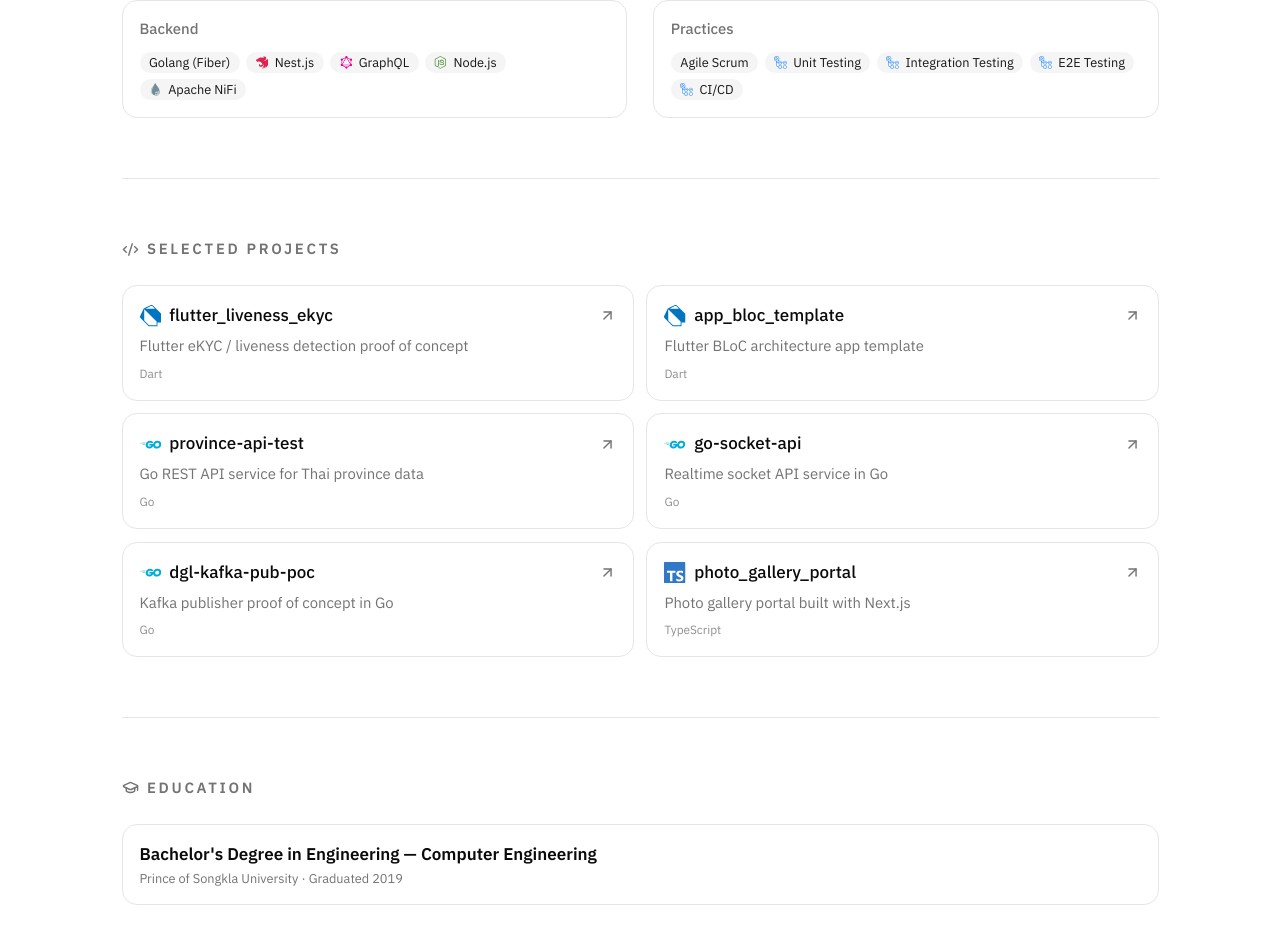
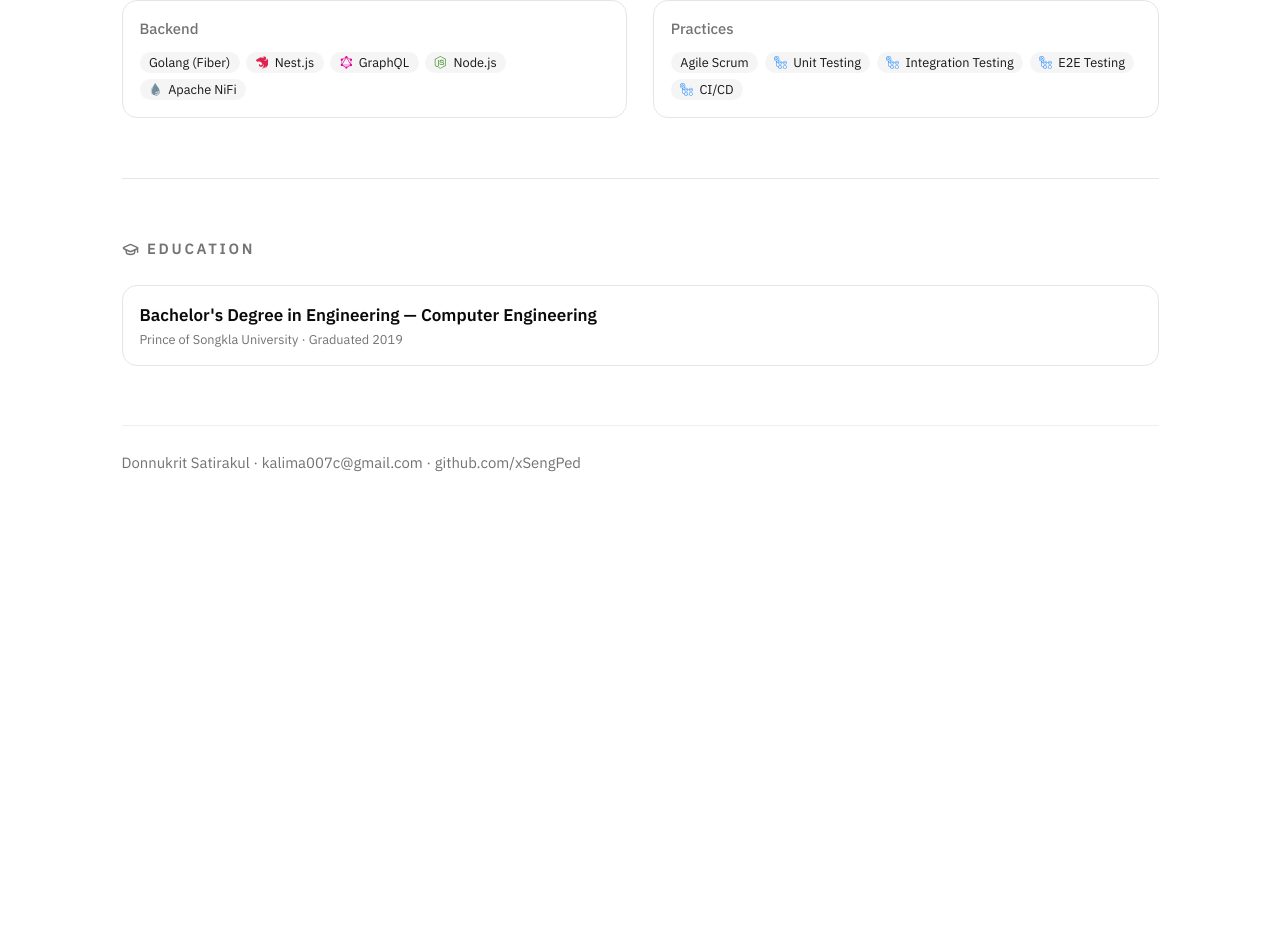
Before and after one commit to xSengPed/my_dev_profile, a Next.js app: page / in a window 1280 px wide. Shown: the part 2795-3738 px from the top of the page. After the commit the page ends 3353 px from the top, so only its background shows below. Built offline with nearby package versions, Linux system fonts and the light colour scheme; a web font is replaced by a local one.

Commit message:
chore: remove Selected Projects section

```diff
--- a/src/app/page.tsx
+++ b/src/app/page.tsx
@@ -14,20 +14,7 @@
   MapPin,
   Sparkles,
 } from "lucide-react";
-import { SiDart, SiGo, SiTypescript } from "react-icons/si";
 import type { IconType } from "react-icons";
-
-const projectLangIcon: Record<string, IconType> = {
-  Dart: SiDart,
-  Go: SiGo,
-  TypeScript: SiTypescript,
-};
-
-const langColor: Record<string, string> = {
-  Dart: "#0175C2",
-  Go: "#00ADD8",
-  TypeScript: "#3178C6",
-};
 
 function SectionTitle({
   children,
@@ -272,47 +259,6 @@
 
         <Separator />
 
-        {/* Projects */}
-        <section className="py-14">
-          <SectionTitle icon={Code2}>Selected Projects</SectionTitle>
-          <div className="mt-6 grid gap-3 sm:grid-cols-2">
-            {resume.selectedProjects.map((project) => {
-              const LangIcon = projectLangIcon[project.language];
-              return (
-                <a
-                  key={project.name}
-                  href={project.url}
-                  target="_blank"
-                  rel="noreferrer"
-                  className="group rounded-xl border bg-card/50 p-4 transition-colors hover:bg-muted/50"
-                >
-                  <div className="flex items-center justify-between gap-3">
-                    <span className="inline-flex min-w-0 items-center gap-2">
-                      {LangIcon && (
-                        <LangIcon
-                          className="size-5 shrink-0"
-                          style={{ color: langColor[project.language] }}
-                          aria-hidden
-                        />
-                      )}
-                      <span className="truncate text-base font-medium">{project.name}</span>
-                    </span>
-                    <ArrowUpRight className="size-4 shrink-0 text-muted-foreground transition-transform group-hover:-translate-y-0.5 group-hover:translate-x-0.5" />
-                  </div>
-                  <p className="mt-1.5 text-sm text-muted-foreground">
-                    {project.description}
-                  </p>
-                  <p className="mt-2 text-[0.7rem] text-muted-foreground/80">
-                    {project.language}
-                  </p>
-                </a>
-              );
-            })}
-          </div>
-        </section>
-
-        <Separator />
-
         {/* Education */}
         <section className="py-14">
           <SectionTitle icon={GraduationCap}>Education</SectionTitle>
```
